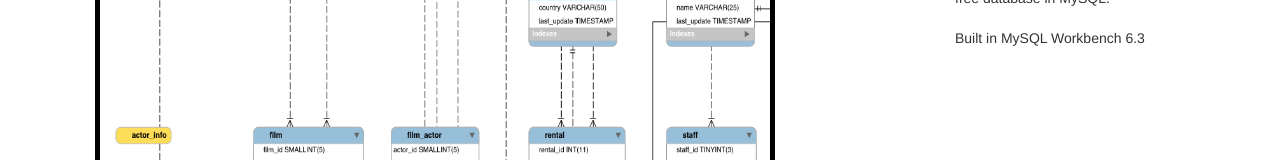
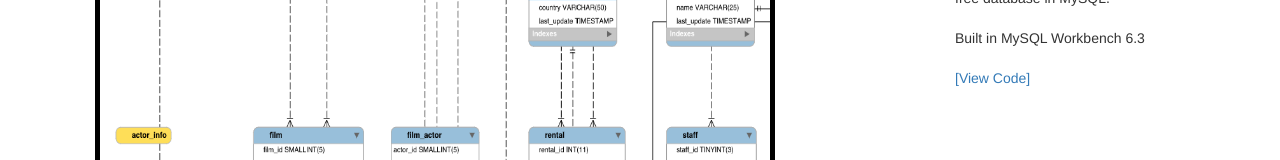
Before and after one commit to imarap/sakiladatabase, a plain HTML site: page index.html in a window 1280 px wide. Shown: the part 208-368 px from the top of the page. Drawn offline with nearby package versions, Linux system fonts and the light colour scheme.

Commit message:
Update index.html

```diff
--- a/index.html
+++ b/index.html
@@ -67,7 +67,7 @@
                 <h3>Data Source</h3>
                 Sakila Database is an open source and free database in MySQL.<br><br>
                 Built in MySQL Workbench 6.3 <br><br>
-                <!-- <a href="https://github.com/imarap/python-challenge/blob/master/Homework_10.sql">[View Code]</a> -->
+                <a href="https://github.com/imarap/python-challenge/blob/master/Homework_10.sql">[View Code]</a>
 
             </div>
         </div>
```
